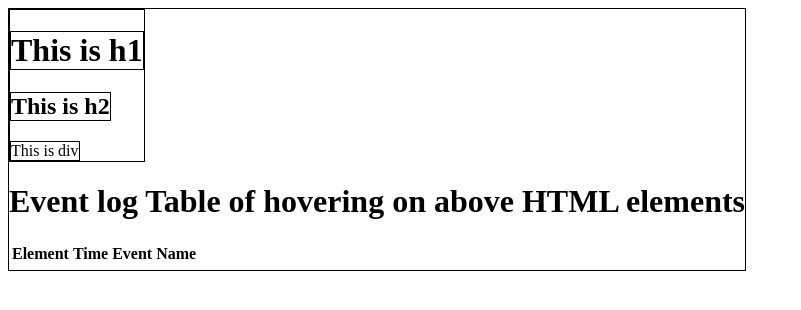
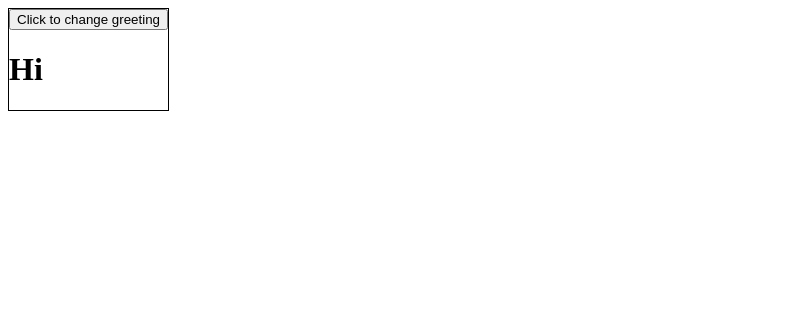
Before and after one commit to RobinCSI/stackblitzProjects, a React (Create React App) app: page / in a window 1280 px wide. Shown: the top 310 px of the page, without its empty margins (0-801 px from the left). Built offline with nearby package versions, Linux system fonts and the light colour scheme.

Commit message:
1 file modified, 1 added

```diff
--- /dev/null
+++ b/src/App.js
@@ -0,0 +1,18 @@
+import React, { Fragment } from 'react';
+
+import InputNumTable from './MultiplicationTable/InputNumTable';
+import AppRandomTable from './MultiplicationTable/AppRandomTable';
+
+import GreetingChange from './GreetingChange/GreetingChange';
+import EventLog from './EventLog/EventLog';
+
+export default function App() {
+  return (
+    <Fragment>
+      {/* <InputNumTable /> */}
+      {/* <AppRandomTable /> */}
+      <GreetingChange />
+      {/* <EventLog /> */}
+    </Fragment>
+  );
+}
--- a/src/index.js
+++ b/src/index.js
@@ -1,25 +1,13 @@
 import React, { StrictMode } from 'react';
 import { createRoot } from 'react-dom/client';
 
-import InputNumTable from './MultiplicationTable/InputNumTable';
-import AppRandomTable from './MultiplicationTable/AppRandomTable';
-
-
-import GreetingChange from './GreetingChange/GreetingChange';
-import EventLog from './EventLog/EventLog';
-
-
+import App from './App';
 
 const rootElement = document.getElementById('root');
 const root = createRoot(rootElement);
 
 root.render(
   <StrictMode>
-    {/* <InputNumTable /> */}
-    {/* <AppRandomTable /> */}
-    {/* <GreetingChange /> */}
-
-
-    <EventLog />
+    <App />
   </StrictMode>
 );
```
